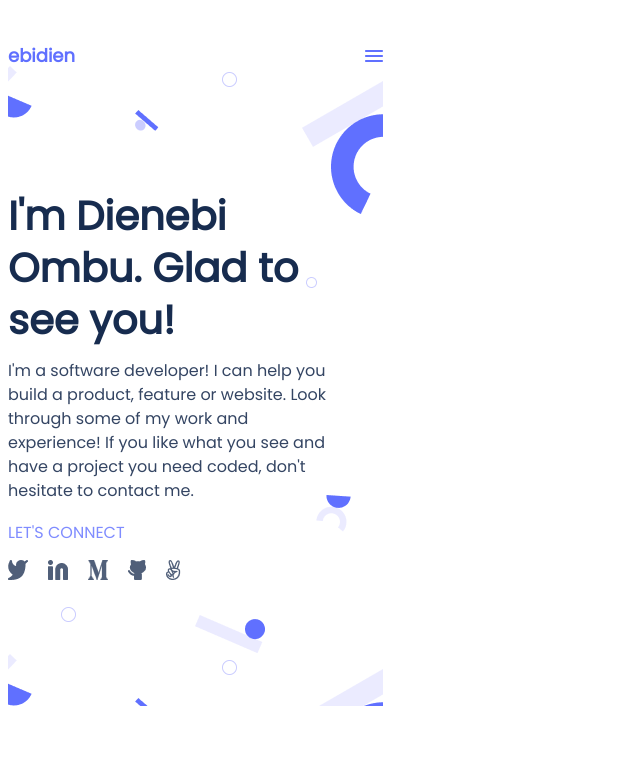
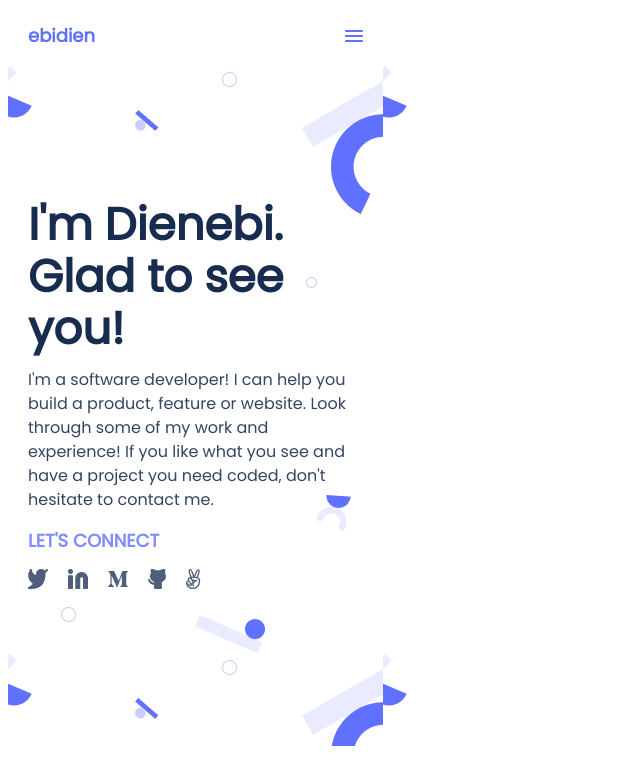
Before and after one commit to ebidien/portfolio-mobile-first, a website: page index.html in a window 1280 px wide. Shown: the whole page, without its empty margins (0-640 px from the left). Drawn offline with Linux system fonts and the light colour scheme.

Commit message:
Fix user interface issues in styling

```diff
--- a/index.html
+++ b/index.html
@@ -10,30 +10,30 @@
         <link href='https://fonts.googleapis.com/css?family=Poppins' rel='stylesheet'>
     </head>
     <body>
-        <nav class="toolbar">
-            <div class="logo">ebidien</div>
+        <header class="toolbar">
+            <a class="logo" href="index.html">ebidien</a>
             <div class="main-menu">
                 <img src="menu-button.svg" alt="Main Menu">
             </div>
-        </nav>
+        </header>
         <section class="headline">
             <div>
                 <div id="intro-head">
-                    <p>I'm Dienebi Ombu. Glad to see you!</p>
+                    <h1>I'm Dienebi. Glad to see you!</h1>
                 </div>
                 <div id="intro-body">
                     <p>I'm a software developer! I can help you build a product, feature or website. Look through some of my work and experience! If you like what you see and have a project you need coded, don't hesitate to contact me.</p>
                 </div>
                 <div id="connect">
-                    <p>LET'S CONNECT</p>
+                    <h2>LET'S CONNECT</h2>
                 </div>
-                <div id="social-media-icons">
-                    <img class="social-media-icon" src="twitter.png" alt="Twitter">
-                    <img class="social-media-icon" src="linkedin.png" alt="">
-                    <img class="social-media-icon" src="medium.png" alt="">
-                    <img class="social-media-icon" src="github.png" alt="">
-                    <img class="social-media-icon" src="unknown.png" alt="">
-                </div>
+                <ul class="social-media-icons">
+                    <li class="social-media-icon"><a href="https://twitter.com/ebidien83"><img src="twitter.png" alt="twitter" /></a></li>
+                    <li class="social-media-icon"><a href="https://www.linkedin.com/in/ebidien"><img src="linkedin.png" alt="linkedin" /></a></li>
+                    <li class="social-media-icon"><a href="https://medium.com/@ebidien"><img src="medium.png" alt="medium" /></a></li>
+                    <li class="social-media-icon"><a href="https://github.com/ebidien"><img src="github.png" alt="github" /></a></li>
+                    <li class="social-media-icon"><a href="https://angel.co/u/dienebi-ombu"><img src="angellist.png" alt="angellist" /></a></li>
+                </ul>
             </div>
         </section>
     </body>
--- a/styles.css
+++ b/styles.css
@@ -9,6 +9,7 @@
 .logo {
   width: 76px;
   height: 20px;
+  padding: 20px;
   font-family: 'Poppins', 'Anonymous Pro', sans-serif;
   font-style: normal;
   font-weight: 700;
@@ -16,6 +17,7 @@
   line-height: 20px;
   display: flex;
   align-items: center;
+  text-decoration: none;
   text-align: center;
   color: #6070ff;
   flex: none;
@@ -23,8 +25,13 @@
   flex-grow: 0;
 }
 
+.main-menu {
+  padding: 20px;
+}
+
 .headline {
   display: flex;
+  padding: 20px;
   align-items: center;
   flex-direction: row;
   width: 375px;
@@ -38,8 +45,8 @@
   height: 150px;
   font-family: 'Poppins', 'Anonymous Pro', sans-serif;
   font-style: normal;
-  font-weight: 700;
-  font-size: 40px;
+  font-weight: 500;
+  font-size: 30px;
   line-height: 52px;
   display: flex;
   align-items: center;
@@ -69,7 +76,7 @@
   font-family: 'Poppins', 'Anonymous Pro', sans-serif;
   font-style: normal;
   font-weight: 500;
-  font-size: 16px;
+  font-size: 12px;
   line-height: 24px;
   color: #7f8cff;
   flex: none;
@@ -77,13 +84,20 @@
   flex-grow: 0;
 }
 
-#social-media-icons {
+.social-media-icons {
   display: flex;
+  flex-direction: row;
+  align-items: center;
+  list-style-type: none;
+  list-style-position: initial;
+  padding-left: 0px;
 }
 
 .social-media-icon {
-  margin-top: 15px;
+  display: flex;
+  align-items: center;
   margin-right: 20px;
+  height: 25px;
 }
 
 .logo:hover {
```
Also changed, not shown: angellist.png (renamed from unknown.png).
